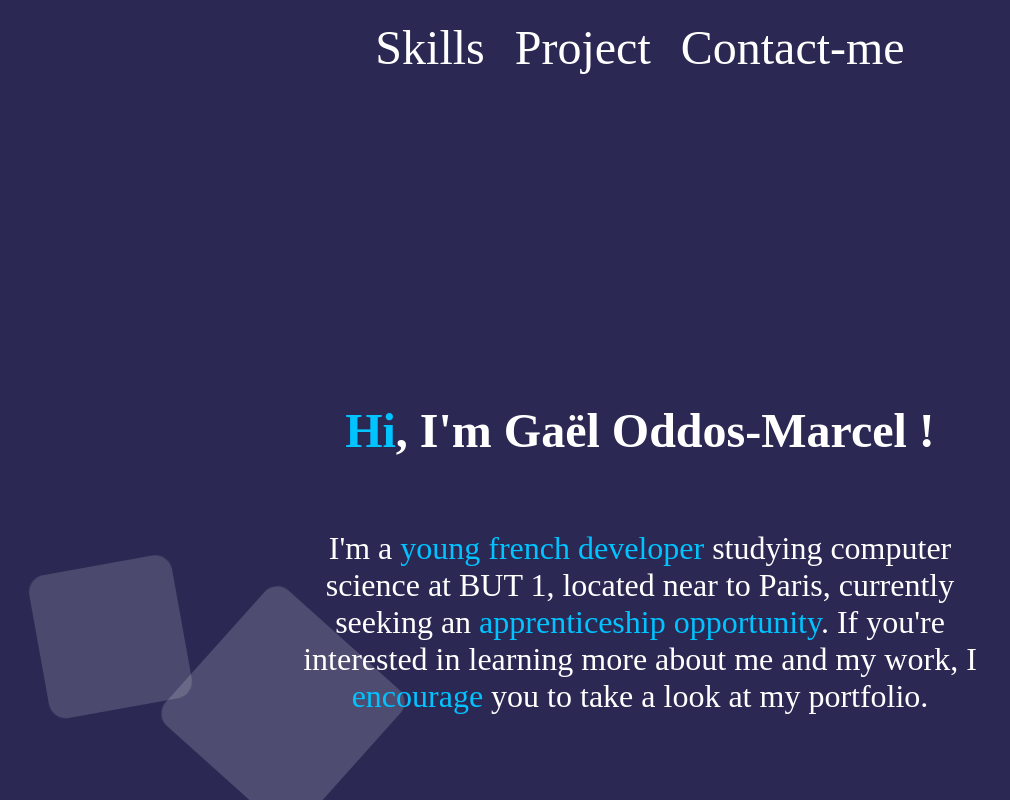
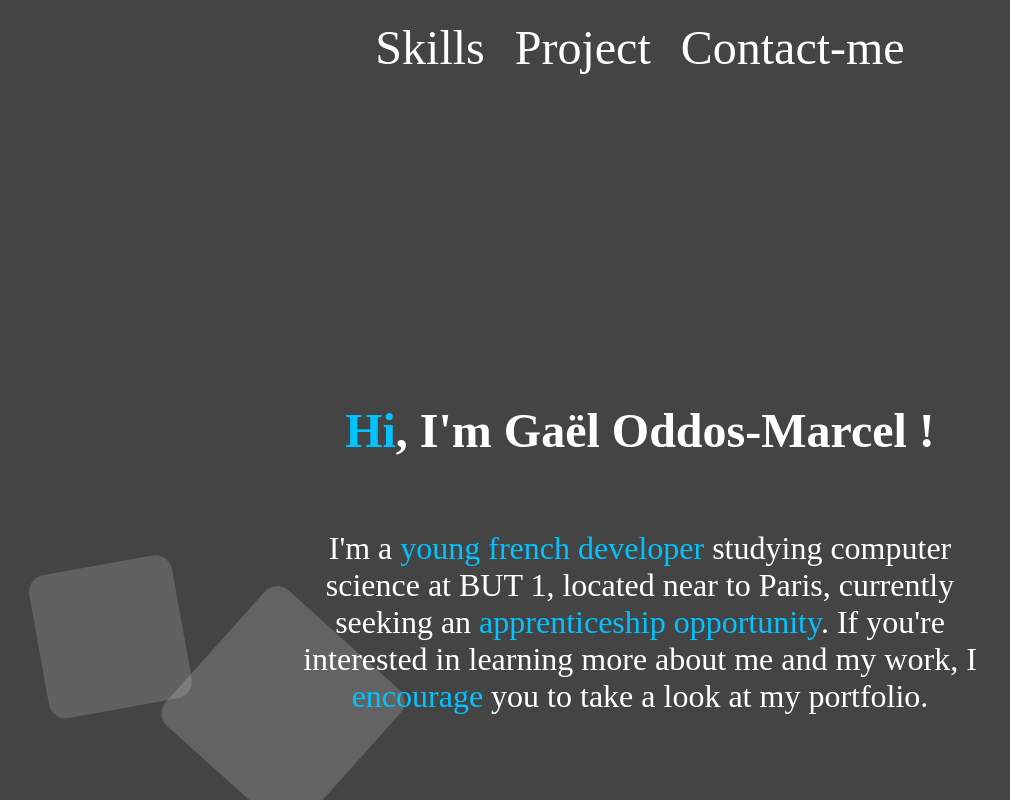
Before and after one commit to GaelCode/Website, a website: page Portfolio/index1.html in a window 1280 px wide. Shown: the whole page, without its empty margins (0-1010 px from the left). Drawn offline with nearby package versions, Linux system fonts and the light colour scheme.

Commit message:
new background-color

```diff
--- a/Portfolio/css/style.css
+++ b/Portfolio/css/style.css
@@ -36,7 +36,7 @@ html, body, section {
     left: 0;
     margin: 0;
     padding: 0;
-    background: #2b2853;
+    background: rgb(68, 68, 68);
     overflow: hidden;
     z-index: -1;
 }
```
